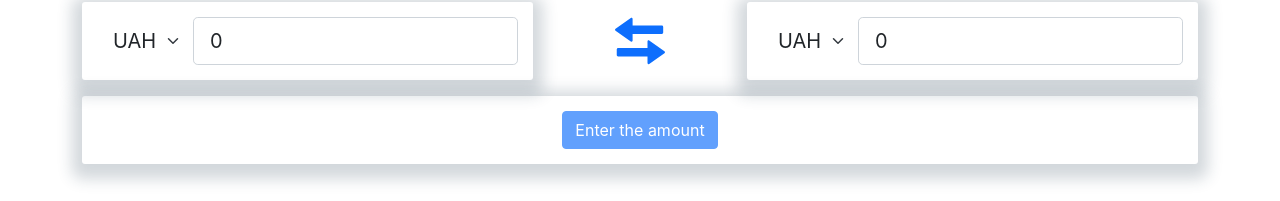
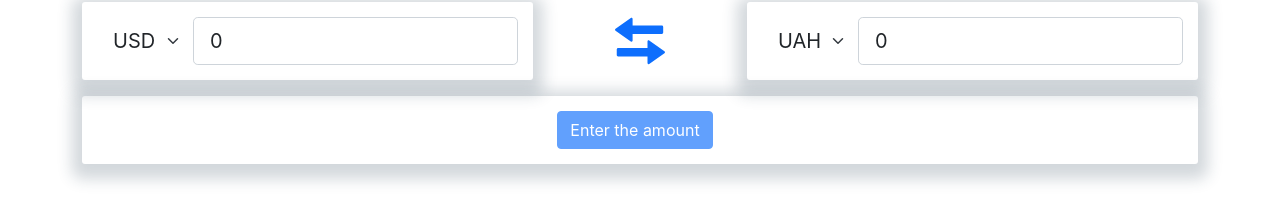
Before and after one commit to AlexeySapr/goit-react-currency-exchange, a React (Create React App) app: page / in a window 1280 px wide. Shown: the part 270-471 px from the top of the page. Built offline with nearby package versions, Linux system fonts and the light colour scheme.

Commit message:
Add custom link

```diff
--- /dev/null
+++ b/src/components/linkBtn/LinkBtn.js
@@ -0,0 +1,12 @@
+import { Link } from 'react-router-dom';
+import s from './LinkBtn.module.css';
+
+const LinkBtn = ({ btnText, isDisabled }) => {
+  return (
+    <Link to="success" className={s.exchangeBtn} disabled={isDisabled}>
+      {btnText}
+    </Link>
+  );
+};
+
+export default LinkBtn;
--- /dev/null
+++ b/src/components/linkBtn/LinkBtn.module.css
@@ -0,0 +1,32 @@
+.exchangeBtn {
+  margin-right: 10px;
+
+  display: inline-block;
+  font-weight: 400;
+  line-height: 1.5;
+  text-align: center;
+  text-decoration: none;
+  vertical-align: middle;
+  cursor: pointer;
+  user-select: none;
+  color: #fff;
+  background-color: #0d6efd;
+  border: 1px solid #0d6efd;
+  padding: 0.375rem 0.75rem;
+  font-size: 1rem;
+  border-radius: 0.25rem;
+}
+
+.exchangeBtn:focus,
+.exchangeBtn:hover {
+  color: #fff;
+  background-color: #0b5ed7;
+  border-color: #0a58ca;
+}
+
+.exchangeBtn[disabled] {
+  background-color: #0d6efd;
+  border-color: #0d6efd;
+  pointer-events: none;
+  opacity: 0.65;
+}
--- a/src/redux/exchangeReduser.js
+++ b/src/redux/exchangeReduser.js
@@ -3,7 +3,7 @@ import * as actions from './actions';
 import { calculate } from '../services/calculate';
 
 const initState = {
-  changingCurrency: 'UAH',
+  changingCurrency: 'USD',
   getingCurrency: 'UAH',
   changingValue: 0,
   getingValue: 0,
--- a/src/views/HomePage.js
+++ b/src/views/HomePage.js
@@ -1,17 +1,17 @@
 import React from 'react';
+import { useSelector } from 'react-redux';
 
-import { useSelector } from 'react-redux';
+import { Container, Row } from 'react-bootstrap';
+
 import * as selectors from '../redux/selectors';
 import { reserve } from '../services/reserve';
 
-import { Container, Row, Button } from 'react-bootstrap';
-
 import Section from '../components/section/Section';
-
 import FormCard from '../components/formCard/FormCard';
 import CurrentRate from '../components/currentRate/CurrentRate';
 import Title from '../components/title/Title';
 import MainSection from '../components/mainSection/MainSection';
+import LinkBtn from '../components/linkBtn/LinkBtn';
 
 const HomePage = () => {
   const getingValue = useSelector(selectors.getGetingValue);
@@ -55,16 +55,14 @@ const HomePage = () => {
         <Row>
           <Section>
             <FormCard>
-              <Button
-                variant="primary"
-                disabled={
+              <LinkBtn
+                btnText={exchangeBtnTitle}
+                isDisabled={
                   getingValue === 0 ||
                   getingValue > reserve[getingCurrency] ||
                   changingCurrency === getingCurrency
                 }
-              >
-                {exchangeBtnTitle}
-              </Button>
+              />
             </FormCard>
           </Section>
         </Row>
```
